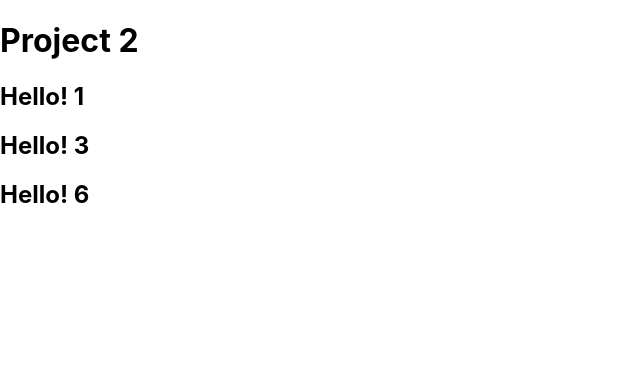
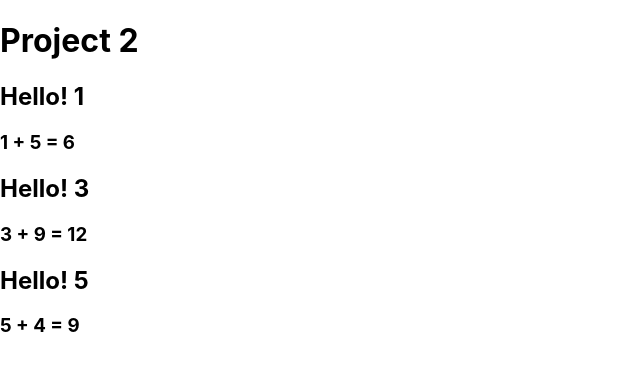
Before and after one commit to dnslusser/project-2, a React (Create React App) app: page / in a window 1280 px wide. Shown: the top 370 px of the page, without its empty margins (0-640 px from the left). Built offline with nearby package versions, Linux system fonts and the light colour scheme.

Commit message:
another react prop
showing how to pass numbers using react expression aka {} on the html att

```diff
--- a/src/Addition.js
+++ b/src/Addition.js
@@ -2,9 +2,14 @@ const Addition = (props) => {
   console.log(props);
 
   return (
-    <h2>
-      Hello! {props.numberOne}
-    </h2>
+    <>
+      <h2>
+        Hello! {props.numberOne}
+      </h2>
+      <h3>
+        {props.numberOne} + {props.numberTwo} = {props.numberOne + props.numberTwo}
+      </h3>
+    </>
   );
 };
 
--- a/src/App.js
+++ b/src/App.js
@@ -10,9 +10,9 @@ const App = () => {
       <h1>
         Project 2
       </h1>
-      <Addition numberOne = '1'/>
-      <Addition numberOne = '3'/>
-      <Addition numberOne = '6'/>
+      <Addition numberOne = {1} numberTwo = {5}/>
+      <Addition numberOne = {3} numberTwo = {9}/>
+      <Addition numberOne = {5} numberTwo = {4}/>
     </>
   );
 };
```
